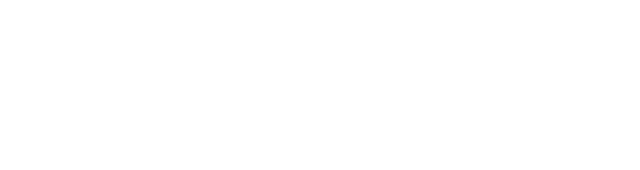
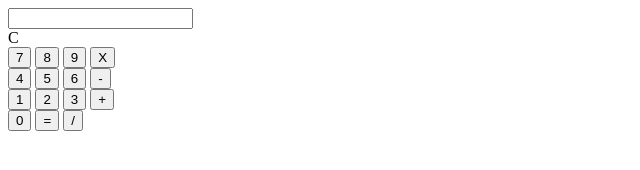
Before and after one commit to Naumanhassan307/calculator, a plain HTML site: page index.html in a window 1280 px wide. Shown: the whole page, without its empty margins (0-640 px from the left). Drawn offline with Linux system fonts and the light colour scheme.

Commit message:
create basic structure

```diff
--- a/index.html
+++ b/index.html
@@ -6,6 +6,36 @@
     <title>Calculator</title>
 </head>
 <body>
-
+    <!-- main div start -->
+    <div class="maindiv">
+        <div>
+            <input type="text">
+        </div>
+        <div>C</div>
+        <div>
+            <button>7</button>
+            <button>8</button>
+            <button>9</button>
+            <button>X</button>
+        </div>
+        <div>
+            <button>4</button>
+            <button>5</button>
+            <button>6</button>
+            <button>-</button>
+        </div>
+        <div>
+            <button>1</button>
+            <button>2</button>
+            <button>3</button>
+            <button>+</button>
+        </div>
+        <div>
+            <button>0</button>
+            <button>=</button>
+            <button>/</button>
+        </div>
+    </div>
+    <!-- main div end-->
 </body>
 </html>
```
